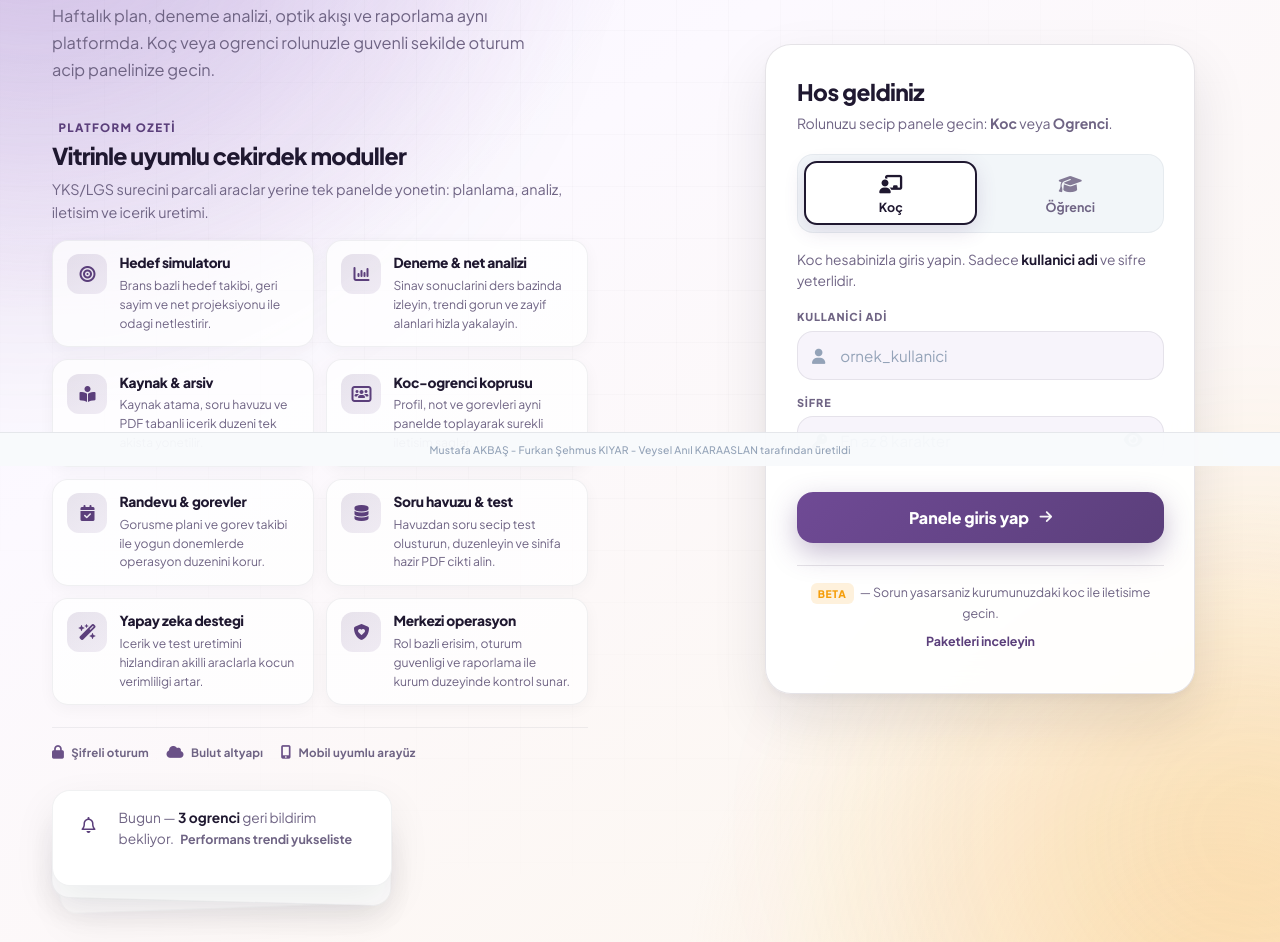
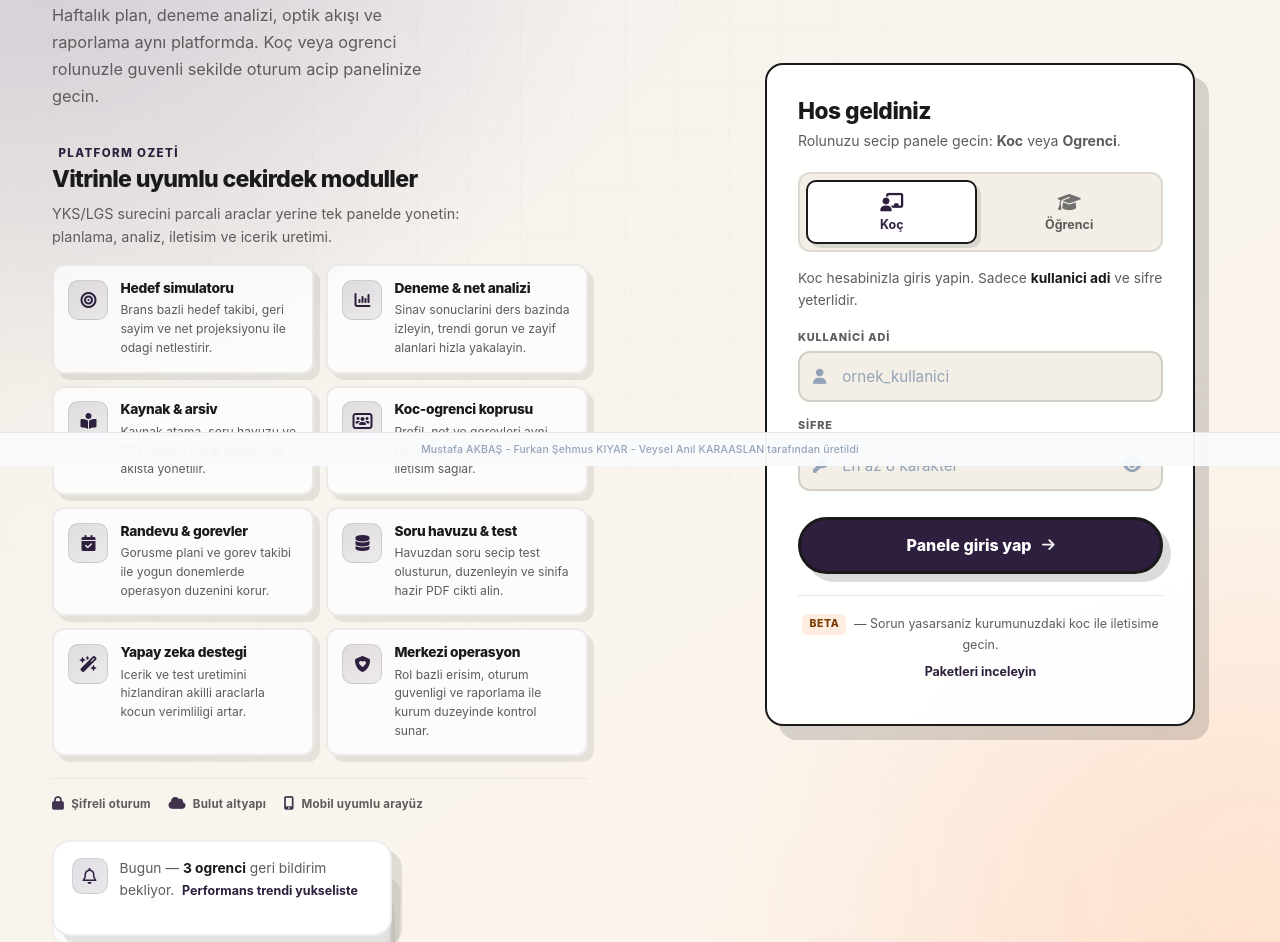
Before and after one commit to mustafaakbas21/Yks-kocluk.com, a plain HTML site: page login.html in a window 1280 px wide. Shown: the part 334-1276 px from the top of the page. Drawn offline with Linux system fonts and the light colour scheme; a script that the page names is missing; some icons are missing.

Commit message:
Add files via upload

```diff
--- a/css/login-page.css
+++ b/css/login-page.css
@@ -4,16 +4,16 @@
  */
 
 :root {
-  --login-primary: #5b3f7b;
-  --login-primary-mid: #6f4a95;
-  --login-primary-soft: rgba(91, 63, 123, 0.14);
-  --login-accent: #f59e0b;
-  --login-accent-soft: rgba(245, 158, 11, 0.14);
-  --login-ink: #1f1830;
-  --login-muted: #6f6484;
+  --login-primary: #2d1f3d;
+  --login-primary-mid: #3b2950;
+  --login-primary-soft: rgba(45, 31, 61, 0.14);
+  --login-accent: #ffccb0;
+  --login-accent-soft: rgba(255, 204, 176, 0.38);
+  --login-ink: #1a1a1a;
+  --login-muted: #5c5c5c;
   --login-surface: #ffffff;
-  --login-input-bg: #f7f4fb;
-  --login-border: rgba(45, 31, 61, 0.12);
+  --login-input-bg: #f3efe6;
+  --login-border: rgba(26, 26, 26, 0.12);
   --login-ease: cubic-bezier(0.22, 1, 0.36, 1);
 }
 
@@ -30,9 +30,9 @@ body {
 
 body {
   margin: 0;
-  font-family: "Plus Jakarta Sans", system-ui, sans-serif;
+  font-family: "Inter", "Plus Jakarta Sans", system-ui, sans-serif;
   color: var(--login-ink);
-  background: #f7f2ff;
+  background: #f3efe6;
   overflow-x: hidden;
 }
 
@@ -57,7 +57,7 @@ body {
   }
 }
 
-/* —— Mesh arka plan (index ile uyumlu plum tonlar) —— */
+/* —— Mesh arka plan (index uyumlu) —— */
 .auth-canvas {
   position: absolute;
   inset: 0;
@@ -65,9 +65,9 @@ body {
   z-index: 0;
   overflow: hidden;
   background:
-    radial-gradient(ellipse 90% 75% at 5% 5%, rgba(208, 183, 243, 0.55) 0%, transparent 55%),
-    radial-gradient(ellipse 80% 70% at 95% 95%, rgba(250, 205, 138, 0.35) 0%, transparent 52%),
-    linear-gradient(145deg, #f7f2ff 0%, #fcf9ff 38%, #fdf6ea 100%);
+    radial-gradient(ellipse 90% 75% at 8% 6%, rgba(232, 224, 240, 0.88) 0%, transparent 57%),
+    radial-gradient(ellipse 80% 70% at 95% 95%, rgba(255, 204, 176, 0.42) 0%, transparent 52%),
+    linear-gradient(145deg, #f3efe6 0%, #f7f4ee 40%, #fff5ea 100%);
 }
 
 .auth-canvas::before {
@@ -75,10 +75,10 @@ body {
   position: absolute;
   inset: -25%;
   background:
-    radial-gradient(ellipse 50% 42% at 18% 28%, rgba(111, 74, 149, 0.24) 0%, transparent 60%),
-    radial-gradient(ellipse 45% 38% at 82% 72%, rgba(245, 158, 11, 0.2) 0%, transparent 58%);
-  filter: blur(64px);
-  opacity: 0.95;
+    radial-gradient(ellipse 50% 42% at 18% 28%, rgba(45, 31, 61, 0.16) 0%, transparent 60%),
+    radial-gradient(ellipse 45% 38% at 82% 72%, rgba(255, 204, 176, 0.26) 0%, transparent 58%);
+  filter: blur(56px);
+  opacity: 0.9;
 }
 
 .auth-canvas::after {
@@ -142,13 +142,14 @@ body {
 .auth-brand__logo-mark {
   width: 48px;
   height: 48px;
-  border-radius: 16px;
+  border-radius: 12px;
   background: linear-gradient(135deg, var(--login-primary-mid) 0%, var(--login-primary) 100%);
   display: grid;
   place-items: center;
   color: #fff;
   font-size: 1.15rem;
-  box-shadow: 0 12px 32px rgba(91, 63, 123, 0.28);
+  border: 2px solid var(--login-ink);
+  box-shadow: 8px 8px 0 rgba(0, 0, 0, 0.14);
 }
 
 .auth-brand__title {
@@ -243,16 +244,16 @@ body {
   gap: 0.75rem;
   align-items: flex-start;
   padding: 0.85rem 0.9rem;
-  border-radius: 16px;
+  border-radius: 12px;
   background: rgba(255, 255, 255, 0.72);
-  border: 1px solid rgba(15, 23, 42, 0.06);
-  box-shadow: 0 4px 16px rgba(15, 23, 42, 0.04);
+  border: 2px solid rgba(26, 26, 26, 0.08);
+  box-shadow: 6px 6px 0 rgba(0, 0, 0, 0.08);
   transition: border-color 0.2s, box-shadow 0.25s var(--login-ease), transform 0.2s var(--login-ease);
 }
 
 .auth-feature-card:hover {
-  border-color: rgba(111, 74, 149, 0.24);
-  box-shadow: 0 10px 28px rgba(91, 63, 123, 0.12);
+  border-color: rgba(26, 26, 26, 0.18);
+  box-shadow: 8px 8px 0 rgba(0, 0, 0, 0.12);
   transform: translateY(-2px);
 }
 
@@ -260,12 +261,13 @@ body {
   flex-shrink: 0;
   width: 40px;
   height: 40px;
-  border-radius: 12px;
+  border-radius: 10px;
   display: grid;
   place-items: center;
   font-size: 1rem;
   color: var(--login-primary);
-  background: linear-gradient(145deg, var(--login-primary-soft), rgba(111, 74, 149, 0.1));
+  background: linear-gradient(145deg, var(--login-primary-soft), rgba(45, 31, 61, 0.08));
+  border: 1px solid rgba(26, 26, 26, 0.12);
 }
 
 .auth-feature-card__body {
@@ -330,8 +332,8 @@ body {
   right: 0;
   border-radius: 18px;
   background: var(--login-surface);
-  border: 1px solid rgba(15, 23, 42, 0.06);
-  box-shadow: 0 16px 40px rgba(15, 23, 42, 0.08);
+  border: 2px solid rgba(26, 26, 26, 0.08);
+  box-shadow: 10px 10px 0 rgba(0, 0, 0, 0.1);
   transition: transform 0.4s var(--login-ease);
 }
 
@@ -348,7 +350,7 @@ body {
   top: 24px;
   opacity: 0.78;
   transform: rotate(1.5deg);
-  box-shadow: 0 12px 32px rgba(15, 23, 42, 0.07);
+  box-shadow: 8px 8px 0 rgba(0, 0, 0, 0.08);
 }
 
 .auth-float__card--c {
@@ -375,8 +377,9 @@ body {
   flex-shrink: 0;
   width: 36px;
   height: 36px;
-  border-radius: 11px;
-  background: linear-gradient(135deg, var(--login-teal-soft), rgba(45, 212, 191, 0.15));
+  border-radius: 10px;
+  background: linear-gradient(135deg, var(--login-primary-soft), rgba(45, 31, 61, 0.1));
+  border: 1px solid rgba(26, 26, 26, 0.1);
   display: grid;
   place-items: center;
   color: var(--login-primary);
@@ -401,7 +404,7 @@ body {
   margin-left: 0.25rem;
   font-size: 0.78rem;
   font-weight: 700;
-  color: var(--login-teal);
+  color: var(--login-primary);
 }
 
 /* —— Alt üç sütun —— */
@@ -415,9 +418,9 @@ body {
 
 .auth-pillar {
   padding: 0.65rem 0.5rem;
-  border-radius: 12px;
+  border-radius: 10px;
   background: rgba(255, 255, 255, 0.55);
-  border: 1px solid rgba(15, 23, 42, 0.06);
+  border: 2px solid rgba(26, 26, 26, 0.08);
   text-align: center;
 }
 
@@ -425,7 +428,7 @@ body {
   display: block;
   font-size: 1.05rem;
   font-weight: 800;
-  color: var(--login-teal);
+  color: var(--login-primary);
   letter-spacing: -0.02em;
 }
 
@@ -457,14 +460,11 @@ body {
   width: 100%;
   max-width: 430px;
   padding: 2rem 1.9rem 1.85rem;
-  border-radius: 26px;
+  border-radius: 18px;
   background: rgba(255, 255, 255, 0.94);
-  border: 1px solid var(--login-border);
-  box-shadow:
-    0 4px 8px rgba(15, 23, 42, 0.04),
-    0 24px 56px rgba(15, 23, 42, 0.1),
-    0 0 0 1px rgba(255, 255, 255, 0.8) inset;
-  backdrop-filter: blur(16px);
+  border: 2px solid var(--login-ink);
+  box-shadow: 14px 14px 0 rgba(0, 0, 0, 0.14);
+  backdrop-filter: blur(10px);
 }
 
 .auth-card__head {
@@ -491,9 +491,9 @@ body {
   gap: 0.4rem;
   margin-bottom: 1rem;
   padding: 0.4rem;
-  border-radius: 16px;
-  background: rgba(241, 245, 249, 0.9);
-  border: 1px solid rgba(15, 23, 42, 0.05);
+  border-radius: 12px;
+  background: rgba(243, 239, 230, 0.95);
+  border: 2px solid rgba(26, 26, 26, 0.1);
 }
 
 .login-tabs button {
@@ -506,7 +506,7 @@ body {
   min-height: 64px;
   padding: 0.45rem 0.35rem;
   border: 2px solid transparent;
-  border-radius: 13px;
+  border-radius: 10px;
   font-family: inherit;
   font-size: 0.78rem;
   font-weight: 700;
@@ -523,9 +523,9 @@ body {
 
 .login-tabs button.is-active {
   background: #fff;
-  color: var(--login-teal);
-  border-color: var(--login-teal);
-  box-shadow: 0 6px 20px rgba(91, 63, 123, 0.16);
+  color: var(--login-primary);
+  border-color: var(--login-ink);
+  box-shadow: 4px 4px 0 rgba(0, 0, 0, 0.1);
 }
 
 .login-tabs button.is-active .login-tab__icon {
@@ -581,8 +581,8 @@ body {
 .login-input-wrap input {
   width: 100%;
   padding: 0.88rem 1rem 0.88rem 2.65rem;
-  border-radius: 16px;
-  border: 1px solid rgba(15, 23, 42, 0.08);
+  border-radius: 12px;
+  border: 2px solid rgba(26, 26, 26, 0.14);
   background: var(--login-input-bg);
   font-family: inherit;
   font-size: 0.95rem;
@@ -595,14 +595,14 @@ body {
 }
 
 .login-input-wrap input:hover {
-  background: #eef2f7;
+  background: #efe8db;
 }
 
 .login-input-wrap input:focus {
   outline: none;
-  border-color: var(--login-primary);
+  border-color: var(--login-ink);
   background: #fff;
-  box-shadow: 0 0 0 4px var(--login-primary-soft);
+  box-shadow: 0 0 0 4px rgba(45, 31, 61, 0.12);
 }
 
 .login-input-wrap--password input {
@@ -657,8 +657,8 @@ body {
   width: 100%;
   margin-top: 0.65rem;
   padding: 0.95rem 1.35rem;
-  border: none;
-  border-radius: 16px;
+  border: 3px solid var(--login-ink);
+  border-radius: 999px;
   font-family: inherit;
   font-size: 1rem;
   font-weight: 800;
@@ -668,8 +668,8 @@ body {
   align-items: center;
   justify-content: center;
   gap: 0.65rem;
-  background: linear-gradient(135deg, var(--login-primary-mid) 0%, var(--login-primary) 100%);
-  box-shadow: 0 10px 28px rgba(91, 63, 123, 0.34);
+  background: var(--login-primary);
+  box-shadow: 8px 8px 0 rgba(0, 0, 0, 0.14);
   transition: transform 0.15s var(--login-ease), box-shadow 0.2s, filter 0.2s;
 }
 
@@ -679,8 +679,8 @@ body {
 }
 
 .login-submit:hover:not(:disabled) {
-  box-shadow: 0 14px 36px rgba(91, 63, 123, 0.4);
-  filter: brightness(1.03);
+  box-shadow: 10px 10px 0 rgba(0, 0, 0, 0.16);
+  filter: brightness(0.98);
 }
 
 .login-submit:active:not(:disabled) {
@@ -727,7 +727,7 @@ body {
   text-transform: uppercase;
   letter-spacing: 0.06em;
   background: var(--login-accent-soft);
-  color: var(--login-accent);
+  color: #7a3b00;
   margin-right: 0.25rem;
   vertical-align: middle;
 }
```
Also changed, not shown: vercel.json (added).
